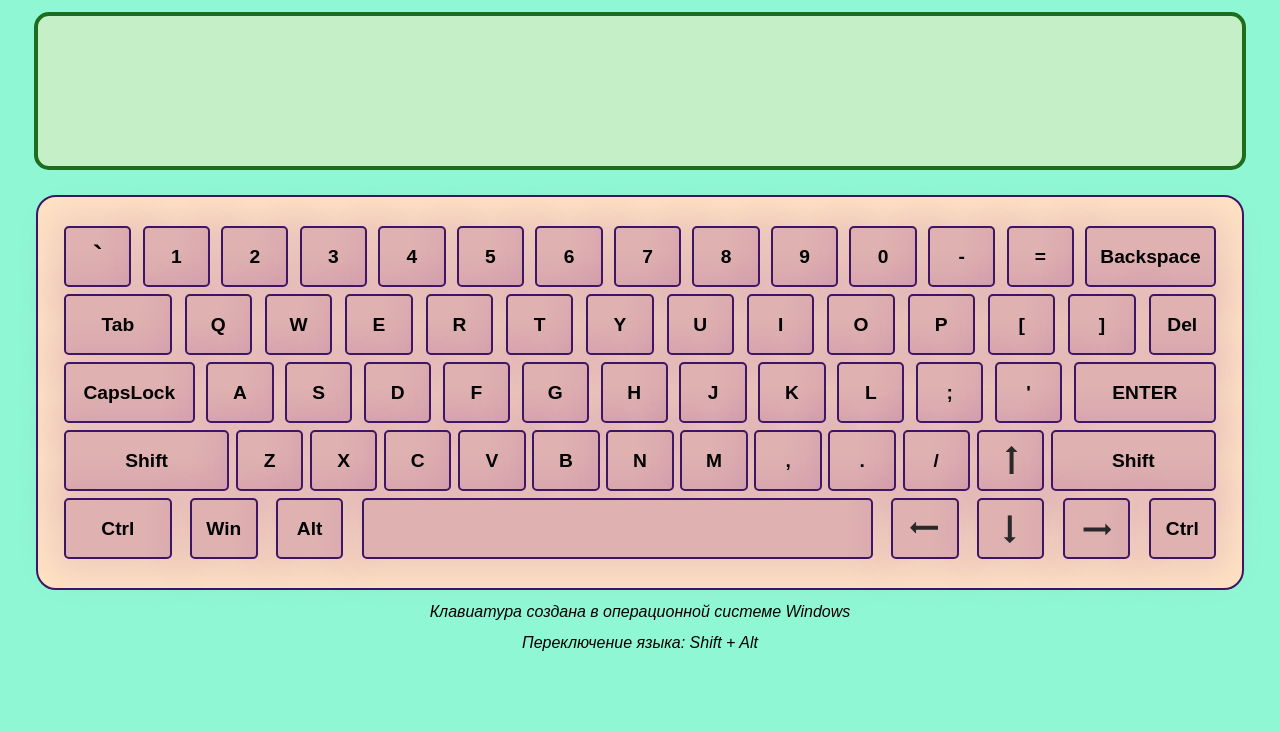
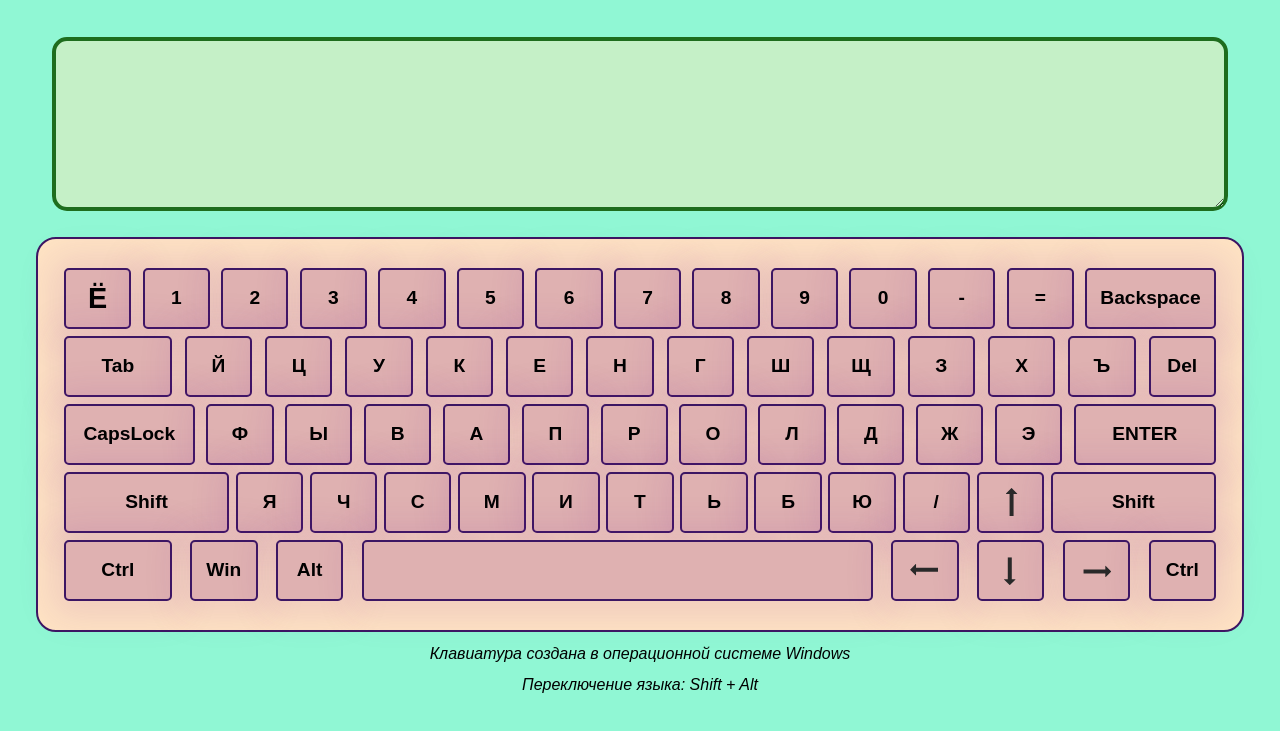
Before and after one commit to Tashasun/RSS-Virtual-Keyboard, a website built with webpack: page index.html in a window 1280 px wide. Shown: the part 51-782 px from the top of the page. Built offline with nearby package versions, Linux system fonts and the light colour scheme.

Commit message:
feat: implement Russian for keys and language switching (without mouse work)

```diff
--- a/src/index.js
+++ b/src/index.js
@@ -8,9 +8,14 @@ container.classList.add('container');
 root.append(container);
 container.append(keyboard.getElement());
 
-const textAria = document.createElement('div');
-textAria.classList.add('textAria');
-container.prepend(textAria)
+const textArea = document.createElement('textarea');
+textArea.classList.add('textArea');
+textArea.setAttribute("rows", "5");
+textArea.setAttribute("cols", "45");
+// console.log(textArea.value)
+// console.log(textArea)
+window.tArea = textArea;
+container.prepend(textArea);
 
 const title = document.createElement('div');
 title.classList.add('title');
--- a/src/js/key.js
+++ b/src/js/key.js
@@ -1,17 +1,23 @@
+
+import { currentLanguage } from "./language";
 
 class Key {
     constructor(property) {
         this._element = document.createElement('div');
-        this._element.classList.add('key',`key-${property.code.toLowerCase()}`)
-        if(property.en){
-            this._element.textContent = property.en;
-        }
+        this._element.classList.add('key', `key-${property.code.toLowerCase()}`)
+        this.property = property;
+        this.repaint();
     }
+
 
     getElement() {
         return this._element;
     }
-
+    repaint() {
+        if (this.property[currentLanguage]) {
+            this._element.textContent = this.property[currentLanguage];
+        }
+    }
 }
 
 export default Key;
--- a/src/js/keyArrowRight.js
+++ b/src/js/keyArrowRight.js
@@ -5,6 +5,7 @@ class KeyArrowRight extends Key {
         super(property);
         this.div = document.createElement('div');
         this._element.classList.add('arrow');
+        // this.div.innerHTML= "&#8592"
         this._element.append(this.div);
     }
 }
--- a/src/js/keyboard.js
+++ b/src/js/keyboard.js
@@ -4,82 +4,91 @@ import KeyArrowRight from "./keyArrowRight"
 import KeyArrowUp from "./keyArrowUp"
 import KeyArrowDown from "./keyArrowDown"
 import Line from "./line";
+import { currentLanguage } from "./language"
 
 const arrKeyboard = [
     new Line({
         keys: [
-            new Key({en: "`",ru:"", code:"Backquote"}),
-            new Key({en:"1", ru:"",code:"Digit1"}),
-            new Key({en:"2", ru:"",code:"Digit2"}),
-            new Key({en:"3", ru:"",code:"Digit3"}),
-            new Key({en:"4", ru:"",code:"Digit4"}),
-            new Key({en:"5", ru:"",code:"Digit5"}),
-            new Key({en:"6", ru:"",code:"Digit6"}),
-            new Key({en:"7", ru:"",code:"Digit7"}),
-            new Key({en:"8", ru:"",code:"Digit8"}),
-            new Key({en:"9", ru:"",code:"Digit9"}),
-            new Key({en:"0", ru:"",code:"Digit0"}),
-            new Key({en:"-", ru:"",code:"Minus"}),
-            new Key({en:"=", ru:"",code:"Equal"}),
-            new Key({en:"Backspace", ru:"",code:"Backspace"}),
+            new Key({ en: "`", ru: "Ё", code: "Backquote" }),
+            new Key({ en: "1", ru: "1", code: "Digit1" }),
+            new Key({ en: "2", ru: "2", code: "Digit2" }),
+            new Key({ en: "3", ru: "3", code: "Digit3" }),
+            new Key({ en: "4", ru: "4", code: "Digit4" }),
+            new Key({ en: "5", ru: "5", code: "Digit5" }),
+            new Key({ en: "6", ru: "6", code: "Digit6" }),
+            new Key({ en: "7", ru: "7", code: "Digit7" }),
+            new Key({ en: "8", ru: "8", code: "Digit8" }),
+            new Key({ en: "9", ru: "9", code: "Digit9" }),
+            new Key({ en: "0", ru: "0", code: "Digit0" }),
+            new Key({ en: "-", ru: "-", code: "Minus" }),
+            new Key({ en: "=", ru: "=", code: "Equal" }),
+            new Key({ en: "Backspace", ru: "Backspace", code: "Backspace" }),
         ]
     }),
-    new Line({ keys: [
-        new Key({en:"Tab", ru:"",code:"Tab"}),
-        new Key({en:"Q", ru:"",code:"KeyQ"}),
-        new Key({en:"W", ru:"",code:"KeyW"}),
-        new Key({en:"E", ru:"",code:"KeyE"}),
-        new Key({en:"R", ru:"",code:"KeyR"}),
-        new Key({en:"T", ru:"",code:"KeyT"}),
-        new Key({en:"Y", ru:"",code:"KeyY"}),
-        new Key({en:"U", ru:"",code:"KeyU"}),
-        new Key({en:"I", ru:"",code:"KeyI"}),
-        new Key({en:"O", ru:"",code:"KeyO"}),
-        new Key({en:"P", ru:"",code:"KeyP"}),
-        new Key({en:"[", ru:"",code:"BracketLeft"}),
-        new Key({en:"]", ru:"",code:"BracketRight"}),
-        new Key({en:"Del", ru:"",code:"Delete"}),
-    ]}),
-    new Line({ keys: [
-        new Key({en:"CapsLock", ru:"",code:"CapsLock"}),
-        new Key({en:"A", ru:"",code:"KeyA"}),
-        new Key({en:"S", ru:"",code:"KeyS"}),
-        new Key({en:"D", ru:"",code:"KeyD"}),
-        new Key({en:"F", ru:"",code:"KeyF"}),
-        new Key({en:"G", ru:"",code:"KeyG"}),
-        new Key({en:"H", ru:"",code:"KeyH"}),
-        new Key({en:"J", ru:"",code:"KeyJ"}),
-        new Key({en:"K", ru:"",code:"KeyK"}),
-        new Key({en:"L", ru:"",code:"KeyL"}),
-        new Key({en:";", ru:"",code:"Semicolon"}),
-        new Key({en:"'", ru:"",code:"Quote"}),
-        new Key({en:"ENTER", ru:"",code:"Enter"}),
-    ]}),
-    new Line({ keys: [
-        new Key({en:"Shift", ru:"",code:"ShiftLeft"}),
-        new Key({en:"Z", ru:"",code:"KeyZ"}),
-        new Key({en:"X", ru:"",code:"KeyX"}),
-        new Key({en:"C", ru:"",code:"KeyC"}),
-        new Key({en:"V", ru:"",code:"KeyV"}),
-        new Key({en:"B", ru:"",code:"KeyB"}),
-        new Key({en:"N", ru:"",code:"KeyN"}),
-        new Key({en:"M", ru:"",code:"KeyM"}),
-        new Key({en:",", ru:"",code:"Comma"}),
-        new Key({en:".", ru:"",code:"Period"}),
-        new Key({en:"/", ru:"",code:"Slash"}),
-        new KeyArrowUp({code:"ArrowUp"}),
-        new Key({en:"Shift", ru:"",code:"ShiftRight"}),
-    ]}),
-    new Line({ keys: [
-        new Key({en:"Ctrl", ru:"",code:"ControlLeft"}),
-        new Key({en:"Win", ru:"",code:"MetaLeft"}),
-        new Key({en:"Alt", ru:"",code:"AltLeft"}),
-        new Key({en:"", ru:"",code:"Space"}),
-        new KeyArrowLeft({code:"ArrowLeft"}),
-        new KeyArrowDown({code:"ArrowDown"}),
-        new KeyArrowRight({code:"ArrowRight"}),
-        new Key({en:"Ctrl", ru:"",code:"ControlRight"}),
-    ]}),
+    new Line({
+        keys: [
+            new Key({ en: "Tab", ru: "Tab", code: "Tab" }),
+            new Key({ en: "Q", ru: "Й", code: "KeyQ" }),
+            new Key({ en: "W", ru: "Ц", code: "KeyW" }),
+            new Key({ en: "E", ru: "У", code: "KeyE" }),
+            new Key({ en: "R", ru: "К", code: "KeyR" }),
+            new Key({ en: "T", ru: "Е", code: "KeyT" }),
+            new Key({ en: "Y", ru: "Н", code: "KeyY" }),
+            new Key({ en: "U", ru: "Г", code: "KeyU" }),
+            new Key({ en: "I", ru: "Ш", code: "KeyI" }),
+            new Key({ en: "O", ru: "Щ", code: "KeyO" }),
+            new Key({ en: "P", ru: "З", code: "KeyP" }),
+            new Key({ en: "[", ru: "Х", code: "BracketLeft" }),
+            new Key({ en: "]", ru: "Ъ", code: "BracketRight" }),
+            new Key({ en: "Del", ru: "Del", code: "Delete" }),
+        ]
+    }),
+    new Line({
+        keys: [
+            new Key({ en: "CapsLock", ru: "CapsLock", code: "CapsLock" }),
+            new Key({ en: "A", ru: "Ф", code: "KeyA" }),
+            new Key({ en: "S", ru: "Ы", code: "KeyS" }),
+            new Key({ en: "D", ru: "В", code: "KeyD" }),
+            new Key({ en: "F", ru: "А", code: "KeyF" }),
+            new Key({ en: "G", ru: "П", code: "KeyG" }),
+            new Key({ en: "H", ru: "Р", code: "KeyH" }),
+            new Key({ en: "J", ru: "О", code: "KeyJ" }),
+            new Key({ en: "K", ru: "Л", code: "KeyK" }),
+            new Key({ en: "L", ru: "Д", code: "KeyL" }),
+            new Key({ en: ";", ru: "Ж", code: "Semicolon" }),
+            new Key({ en: "'", ru: "Э", code: "Quote" }),
+            new Key({ en: "ENTER", ru: "ENTER", code: "Enter" }),
+        ]
+    }),
+    new Line({
+        keys: [
+            new Key({ en: "Shift", ru: "Shift", code: "ShiftLeft" }),
+            new Key({ en: "Z", ru: "Я", code: "KeyZ" }),
+            new Key({ en: "X", ru: "Ч", code: "KeyX" }),
+            new Key({ en: "C", ru: "С", code: "KeyC" }),
+            new Key({ en: "V", ru: "М", code: "KeyV" }),
+            new Key({ en: "B", ru: "И", code: "KeyB" }),
+            new Key({ en: "N", ru: "Т", code: "KeyN" }),
+            new Key({ en: "M", ru: "Ь", code: "KeyM" }),
+            new Key({ en: ",", ru: "Б", code: "Comma" }),
+            new Key({ en: ".", ru: "Ю", code: "Period" }),
+            new Key({ en: "/", ru: "/", code: "Slash" }),
+            new KeyArrowUp({code: "ArrowUp" }),
+            new Key({ en: "Shift", ru: "Shift", code: "ShiftRight" }),
+        ]
+    }),
+    new Line({
+        keys: [
+            new Key({ en: "Ctrl", ru: "Ctrl", code: "ControlLeft" }),
+            new Key({ en: "Win", ru: "Win", code: "MetaLeft" }),
+            new Key({ en: "Alt", ru: "Alt", code: "AltLeft" }),
+            new Key({ en: "", ru: "", code: "Space" }),
+            new KeyArrowLeft({ code: "ArrowLeft" }),
+            new KeyArrowDown({ code: "ArrowDown" }),
+            new KeyArrowRight({ code: "ArrowRight" }),
+            new Key({ en: "Ctrl", ru: "Ctrl", code: "ControlRight" }),
+        ]
+    }),
 
 ]
 
@@ -94,12 +103,37 @@ class Keyboard {
     getElement() {
         return this._element;
     }
-
+    getArrKeyboard() {
+        return arrKeyboard;
+    }
 }
 
-document.addEventListener('keydown', (event)=>{
-    console.log(event.code)
+document.addEventListener('keydown', (event) => {
+
+    if (`key-${event.code.toLowerCase()}` == "key-capslock") {
+        document.querySelector(`.key-${event.code.toLowerCase()}`).classList.toggle("selected");
+        // console.log(document.querySelector(`.key-${event.code.toLowerCase()}`))
+    }
+    else{
+    document.querySelector(`.key-${event.code.toLowerCase()}`).classList.add("selected");
+
+    // console.log(document.querySelector(`.key-${event.code.toLowerCase()}`))
+}
+    // console.log(event.code)
 })
+
+document.addEventListener('keyup', (event) => {
+    if (`key-${event.code.toLowerCase()}` !== "key-capslock") {
+        document.querySelector(`.key-${event.code.toLowerCase()}`).classList.remove("selected")
+    }
+
+    // console.log(document.querySelector(`.key-${event.code.toLowerCase()}`))
+    // console.log(event.code)
+})
+
+
+
+
 
 const keyboard = new Keyboard();
 export default keyboard;
--- /dev/null
+++ b/src/js/language.js
@@ -0,0 +1,36 @@
+import keyboard from "./keyboard.js"
+
+let currentLanguage = "ru";
+function setLanguage() {
+    let arrLanguage = ["en", "ru"];
+    if (currentLanguage == arrLanguage[0]) {
+        currentLanguage = arrLanguage[1]
+    }
+    else {
+        currentLanguage = arrLanguage[0]
+    }
+
+    return currentLanguage;
+}
+
+document.addEventListener('keydown', (event) => {
+
+    if (event.code == "ShiftLeft" ||
+        event.code == "AltLeft") {
+        if (event.altKey && event.shiftKey) {
+            setLanguage()
+            console.log(currentLanguage);
+            const lines = keyboard.getArrKeyboard();
+            for (let i = 0; i < lines.length; i++) {
+                const keys = lines[i].keys;
+                for (let j = 0; j < keys.length; j++) {
+                    console.log(keys[j]);
+                    keys[j].repaint();
+                }
+            }
+        }
+    }
+    // console.log(event)
+})
+
+export { currentLanguage }
--- a/src/js/line.js
+++ b/src/js/line.js
@@ -2,6 +2,7 @@ class Line {
     constructor(property) {
         this._element = document.createElement('div');
         this._element.classList.add('line')
+        this.keys = property.keys;
         if(property.keys){
             for (let i = 0; i < property.keys.length; i++) {
                 this._element.append(property.keys[i].getElement())
--- a/src/scss/_title-textAria.scss
+++ b/src/scss/_title-textAria.scss
@@ -5,13 +5,17 @@
     font-weight: 500;
     text-align: center;
 }
-.textAria{
-    width: 94%;
-    margin: 0 auto 2% auto;
+.textArea{
+    width: 90%;
+    margin:2% auto;
     min-height: 150px;
     background-color: rgb(197, 240, 199);
     border: 4px solid rgb(30, 109, 30);
     border-radius: 15px;
+    font-size: 1.5rem;
+    padding: 0.5rem;
+    overflow:auto;
+    display: block;
 }
 
 .description, .instruction  {
```
Also changed, not shown: index.html (+1 -0 lines), src/scss/_keyboard-style.scss (+15 -3 lines).
